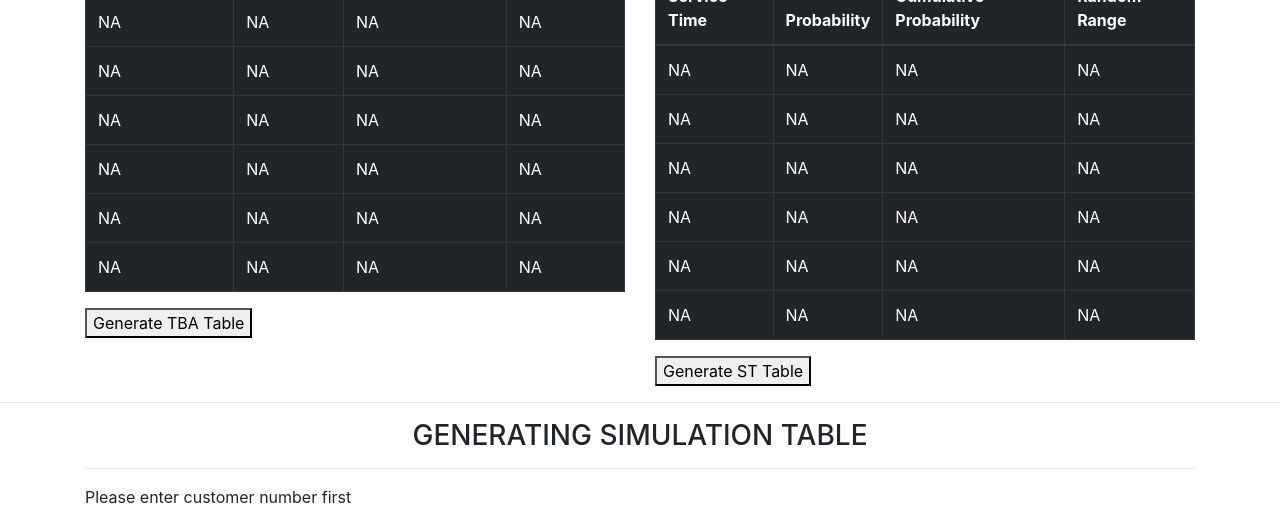
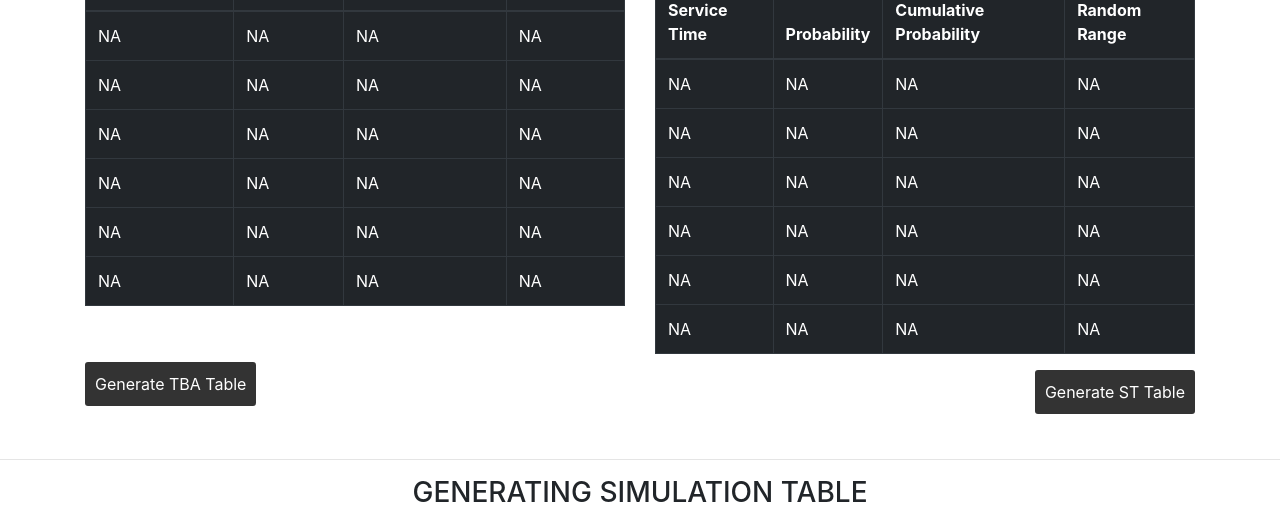
Before and after one commit to shanto140319/Single_channel, a plain HTML site: page index.html in a window 1280 px wide. Shown: the part 799-1305 px from the top of the page. Drawn offline with nearby package versions, Linux system fonts and the light colour scheme.

Commit message:
Update style.css

```diff
--- a/style.css
+++ b/style.css
@@ -32,3 +32,24 @@ button#generateSimulation_btn i {
 button#generateSimulation_btn:hover {
     background: #333;
 }
+button {
+    border: navajowhite;
+    background: #333;
+    color: #fff;
+    padding: 10px 10px;
+    border-radius: 3px;
+    transition: .3s;
+}
+button#tba {
+    margin-top: 40px;
+}
+button#st {
+    float: right;
+}
+button:hover {
+    background: green;
+}
+.generateTba {
+    margin-bottom: 45px;
+    margin-top: 30px;
+}
```
